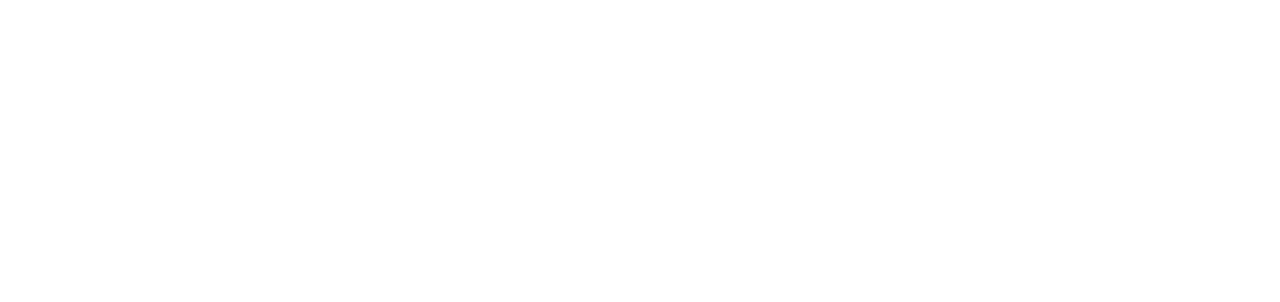
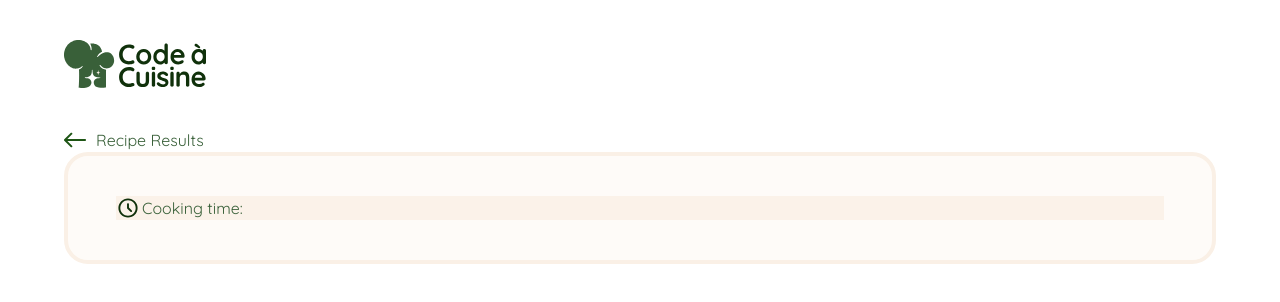
Before and after one commit to TobiasMatthies/code-a-cuisine, an Angular app: page /recipe-results/1 in a window 1280 px wide. Before the commit this address led to /. Shown: the top 302 px of the page. Built offline with nearby package versions, Linux system fonts and the light colour scheme.

Commit message:
getting selected recipe based on route param

```diff
--- a/src/app/app.routes.ts
+++ b/src/app/app.routes.ts
@@ -1,6 +1,7 @@
 import { Routes } from '@angular/router';
 import { GenerateRecipe } from './new-recipes/generate-recipe/generate-recipe';
 import { Preferences } from './new-recipes/preferences/preferences';
+import { RecipeDetailComponent } from './recipe-detail/recipe-detail.component';
 import { RecipeResults } from './recipe-results/recipe-results';
 import { Welcome } from './welcome/welcome';
 
@@ -21,4 +22,8 @@
     path: 'recipe-results',
     component: RecipeResults,
   },
+  {
+    path: 'recipe-results/:id',
+    component: RecipeDetailComponent,
+  },
 ];
--- a/src/app/new-recipes/preferences/preferences.html
+++ b/src/app/new-recipes/preferences/preferences.html
@@ -1,5 +1,5 @@
 @if (isLoading) {
-<app-loading-screen class="absolute w-full"></app-loading-screen>
+<app-loading-screen class="fixed w-full"></app-loading-screen>
 }
 
 <main class="px-16 min-h-dvh">
--- a/src/app/recipe-detail/recipe-detail.component.html
+++ b/src/app/recipe-detail/recipe-detail.component.html
@@ -1 +1,22 @@
-<p>recipe-detail works!</p>
+<main class="px-16 min-h-dvh">
+  <div class="text-green-primary max-w-[1440px] min-h-dvh m-auto">
+    <header class="w-full m-auto py-10">
+      <img src="img/Capa_2 (1).svg" alt="logo" />
+    </header>
+
+    <a class="flex gap-2.5" routerLink="/recipe-results">
+      <img src="img/Arrow 11.svg" alt="arrow back">
+      Recipe Results
+    </a>
+
+    <div class="border-cream-border border-4 rounded-3xl bg-cream-background px-12 py-10">
+      <div class="bg-cream-light">
+        <div class="flex gap-0.5 flex-1">
+          <img class="w-6 h-6" src="img/Frame 750.svg" alt="cooking time icon">
+          <span>Cooking time: {{selectedRecipe?.cookingTime}}</span>
+        </div>
+        <h1 class="font-semibold text-5xl">{{selectedRecipe?.title}}</h1>
+      </div>
+    </div>
+  </div>
+</main>
--- a/src/app/recipe-detail/recipe-detail.component.ts
+++ b/src/app/recipe-detail/recipe-detail.component.ts
@@ -1,11 +1,29 @@
-import { Component } from '@angular/core';
+import { Component, OnInit } from '@angular/core';
+import { ActivatedRoute, RouterModule } from '@angular/router';
+import { GeneratedRecipe } from '../models/generated-recipe.model';
+import { GenerateRecipeService } from '../services/generate-recipe.service';
 
 @Component({
   selector: 'app-recipe-detail',
-  imports: [],
+  imports: [RouterModule],
   templateUrl: './recipe-detail.component.html',
-  styleUrl: './recipe-detail.component.css'
+  styleUrl: './recipe-detail.component.css',
 })
-export class RecipeDetailComponent {
+export class RecipeDetailComponent implements OnInit {
+  selectedRecipe: GeneratedRecipe | null = null;
 
+  constructor(
+    private activatedRoute: ActivatedRoute,
+    private generateRecipeService: GenerateRecipeService,
+  ) {}
+
+  ngOnInit(): void {
+    let routeIndex = this.activatedRoute.snapshot.paramMap.get('id');
+
+    if (routeIndex) {
+      let recipeIndex = parseInt(routeIndex);
+      this.selectedRecipe = this.generateRecipeService.recipeResults[recipeIndex];
+      console.log(this.selectedRecipe);
+    }
+  }
 }
--- a/src/app/recipe-results/recipe-results.html
+++ b/src/app/recipe-results/recipe-results.html
@@ -41,7 +41,8 @@
           <img class="w-6 h-6" src="img/Frame 750.svg" alt="cooking time icon">
           <span>Cooking time: {{recipe.cookingTime}}</span>
         </div>
-        <button class="bg-white text-green-text py-4 px-6 mt-8 cursor-pointer">View</button>
+        <a [routerLink]="['/recipe-results', $index]"
+          class="bg-white text-green-text py-4 px-6 mt-8 cursor-pointer">View</a>
       </div>
       }
     </div>
--- a/src/app/recipe-results/recipe-results.ts
+++ b/src/app/recipe-results/recipe-results.ts
@@ -1,9 +1,10 @@
 import { Component } from '@angular/core';
+import { RouterModule } from '@angular/router';
 import { GenerateRecipeService } from '../services/generate-recipe.service';
 
 @Component({
   selector: 'app-recipe-results',
-  imports: [],
+  imports: [RouterModule],
   templateUrl: './recipe-results.html',
   styleUrl: './recipe-results.css',
 })
--- a/src/styles.css
+++ b/src/styles.css
@@ -89,6 +89,8 @@
   --color-green-light: rgba(57, 96, 57, 0.30);
   --color-green-dark: #10310B;
   --color-cream-light: #FAF0E6CC;
+  --color-cream-border: #FAF0E6;
+  --color-cream-background: rgba(250, 240, 230, 0.30);
   --font-sans: 'Quicksand';
   --font-ubuntu: 'Ubuntu';
 }
```
